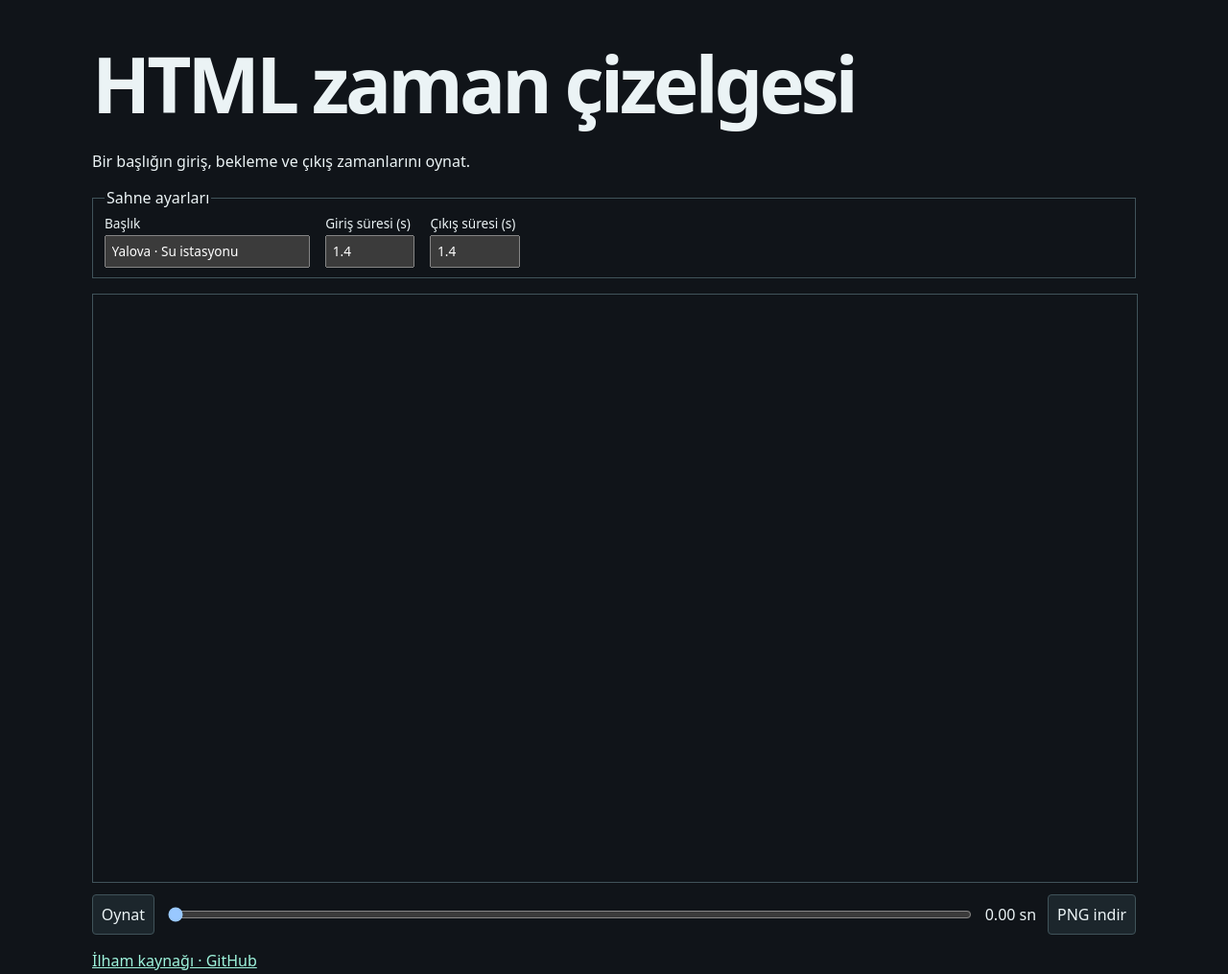
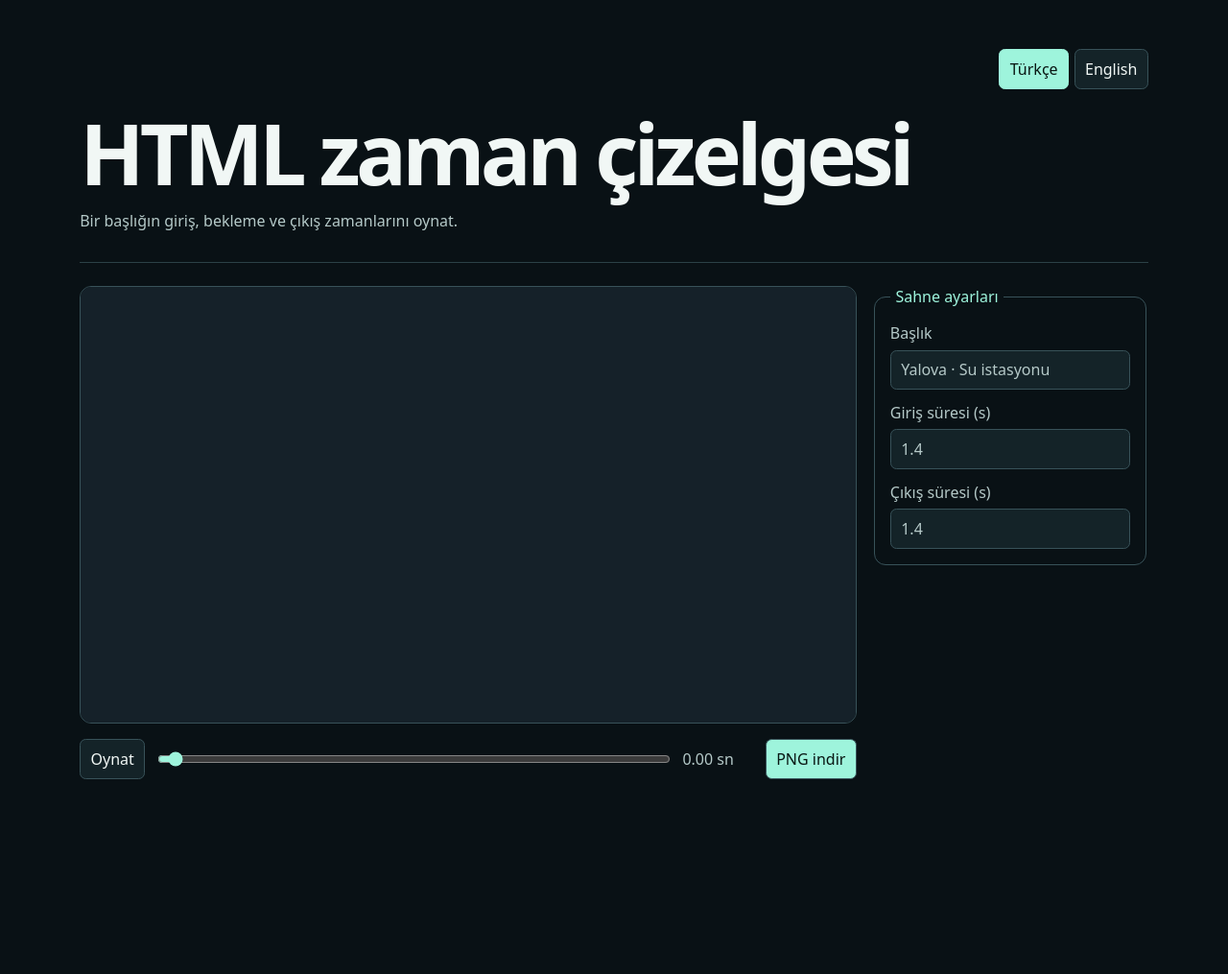
Before and after one commit to omerbek/station-title-timeline, a plain HTML site: page index.html in a window 1280 px wide. Shown: the whole page at 96% size. After the commit the page ends 879 px from the top, so only its background shows below. Drawn offline with Linux system fonts and the light colour scheme.

Commit message:
Add bilingual visual interface and documentation

```diff
--- a/index.html
+++ b/index.html
@@ -5,32 +5,42 @@
 <meta name="viewport" content="width=device-width, initial-scale=1">
 <title>HTML zaman çizelgesi</title>
 <style>
-:root {color-scheme: dark; font: 16px system-ui; background: #101419; color: #ebf3f5;}
-body {margin: 0 auto; max-width: 68rem; padding: 2rem 1.25rem;}
-h1 {font-size: clamp(2.5rem, 9vw, 5rem); margin: 0; letter-spacing: -.05em;}
-canvas {display: block; width: 100%; height: auto; border: 1px solid #40535a;}
-.controls {display: flex; align-items: center; gap: .75rem; margin-top: .75rem;}
-input {flex: 1; min-width: 4rem;}
-button {font: inherit; color: inherit; border: 1px solid #40535a; background: #1c262c; border-radius: .25rem; padding: .55rem; text-align: left; cursor: pointer;}
-a {color: #9ef4dc;}
-fieldset {display:flex; flex-wrap:wrap; gap:.75rem 1rem; margin:0 0 1rem; border:1px solid #40535a;}
-fieldset label {display:flex; flex-direction:column; gap:.2rem; font-size:.85rem;}
-fieldset input {font:inherit; max-width:15rem; padding:.35rem;}
-.controls {flex-wrap:wrap;}
+:root { color-scheme: dark; font: 16px system-ui,sans-serif; background: #091115; color: #f1f7f5; }
+* { box-sizing: border-box; }
+body { margin: 0 auto; max-width: 76rem; padding: clamp(1rem,4vw,4rem); }
+header { position: relative; padding-block: 4rem 2rem; border-bottom: 1px solid #2b4146; margin-bottom: 1.5rem; }
+h1 { margin: 0; font-size: clamp(2.5rem,7vw,5.5rem); line-height: 1; letter-spacing: -.055em; }
+header p { margin-bottom: 0; color: #b5c9c8; max-width: 46rem; }
+nav { position: absolute; inset: 0 0 auto auto; display: flex; gap: .35rem; }
+section { display: grid; grid-template-columns: minmax(0,1fr) minmax(14rem,18rem); gap: 1rem; align-items: start; }
+section > :not(fieldset) { grid-column: 1; }
+canvas { display: block; width: 100%; height: auto; border: 1px solid #385259; border-radius: .75rem; }
+fieldset { grid-column: 2; grid-row: 1 / span 3; display: grid; gap: .8rem; min-width: 0; padding: 1rem; border: 1px solid #385259; border-radius: .75rem; }
+legend { padding-inline: .35rem; color: #9ef4dc; }
+label { display: grid; gap: .4rem; color: #b5c9c8; }
+input, button { min-width: 0; padding: .55rem .65rem; border: 1px solid #385259; border-radius: .4rem; background: #142328; color: inherit; font: inherit; }
+button { cursor: pointer; }
+button:hover, button[aria-pressed=true] { border-color: #9ef4dc; }
+button[aria-pressed=true], #save { background: #9ef4dc; color: #091713; }
+:focus-visible { outline: 2px solid #ffcb7d; outline-offset: 3px; }
+.controls { display: flex; flex-wrap: wrap; align-items: center; gap: .65rem; }
+#seek { flex: 1; min-width: 6rem; accent-color: #9ef4dc; }
+#time { min-width: 4.75rem; font-variant-numeric: tabular-nums; color: #b5c9c8; }
+code { color: #9ef4dc; }
+@media (max-width: 740px) { section { display: flex; flex-direction: column; align-items: stretch; } }
 </style>
 </head>
 <body>
-<header><h1>HTML zaman çizelgesi</h1><p>Bir başlığın giriş, bekleme ve çıkış zamanlarını oynat.</p></header>
+<header><nav aria-label="Language"><button id="lang-tr" type="button" lang="tr" aria-pressed="true">Türkçe</button><button id="lang-en" type="button" lang="en" aria-pressed="false">English</button></nav><h1 data-i18n="title">HTML zaman çizelgesi</h1><p data-i18n="description">Bir başlığın giriş, bekleme ve çıkış zamanlarını oynat.</p></header>
 <main>
 <section>
-<fieldset id="settings"><legend>Sahne ayarları</legend>
-<label for="text">Başlık<input id="text" value="Yalova · Su istasyonu" type="text" maxlength="32"></label>
-<label for="enter">Giriş süresi (s)<input id="enter" value="1.4" type="number" min="0.1" max="4" step="0.1"></label>
-<label for="exit">Çıkış süresi (s)<input id="exit" value="1.4" type="number" min="0.1" max="4" step="0.1"></label>
+<fieldset id="settings"><legend data-i18n="settings">Sahne ayarları</legend>
+<label for="text"><span data-i18n="text">Başlık</span><input id="text" value="Yalova · Su istasyonu" type="text" maxlength="32"></label>
+<label for="enter"><span data-i18n="enter">Giriş süresi (s)</span><input id="enter" value="1.4" type="number" min="0.1" max="4" step="0.1"></label>
+<label for="exit"><span data-i18n="exit">Çıkış süresi (s)</span><input id="exit" value="1.4" type="number" min="0.1" max="4" step="0.1"></label>
 </fieldset>
-<canvas width="720" height="405" aria-label="Seçili hareket deneyinin önizlemesi"></canvas>
-<div class="controls"><button id="play" type="button">Oynat</button><input id="seek" type="range" min="0" max="8" step="0.01" value="0" aria-label="Zaman çizelgesi"><output id="time">0.00 sn</output><button id="save" type="button">PNG indir</button></div>
-<p><a href="https://github.com/heygen-com/hyperframes">İlham kaynağı · GitHub</a></p>
+<canvas width="720" height="405" data-i18n-label="preview" aria-label="Seçili hareket deneyinin önizlemesi"></canvas>
+<div class="controls"><button id="play" type="button">Oynat</button><input id="seek" type="range" min="0" max="8" step="0.01" value="0" data-i18n-label="timeline" aria-label="Zaman çizelgesi"><output id="time">0.00 sn</output><button id="save" data-i18n="save" type="button">PNG indir</button></div>
 </section>
 </main>
 <script src="scene.js"></script>
```
